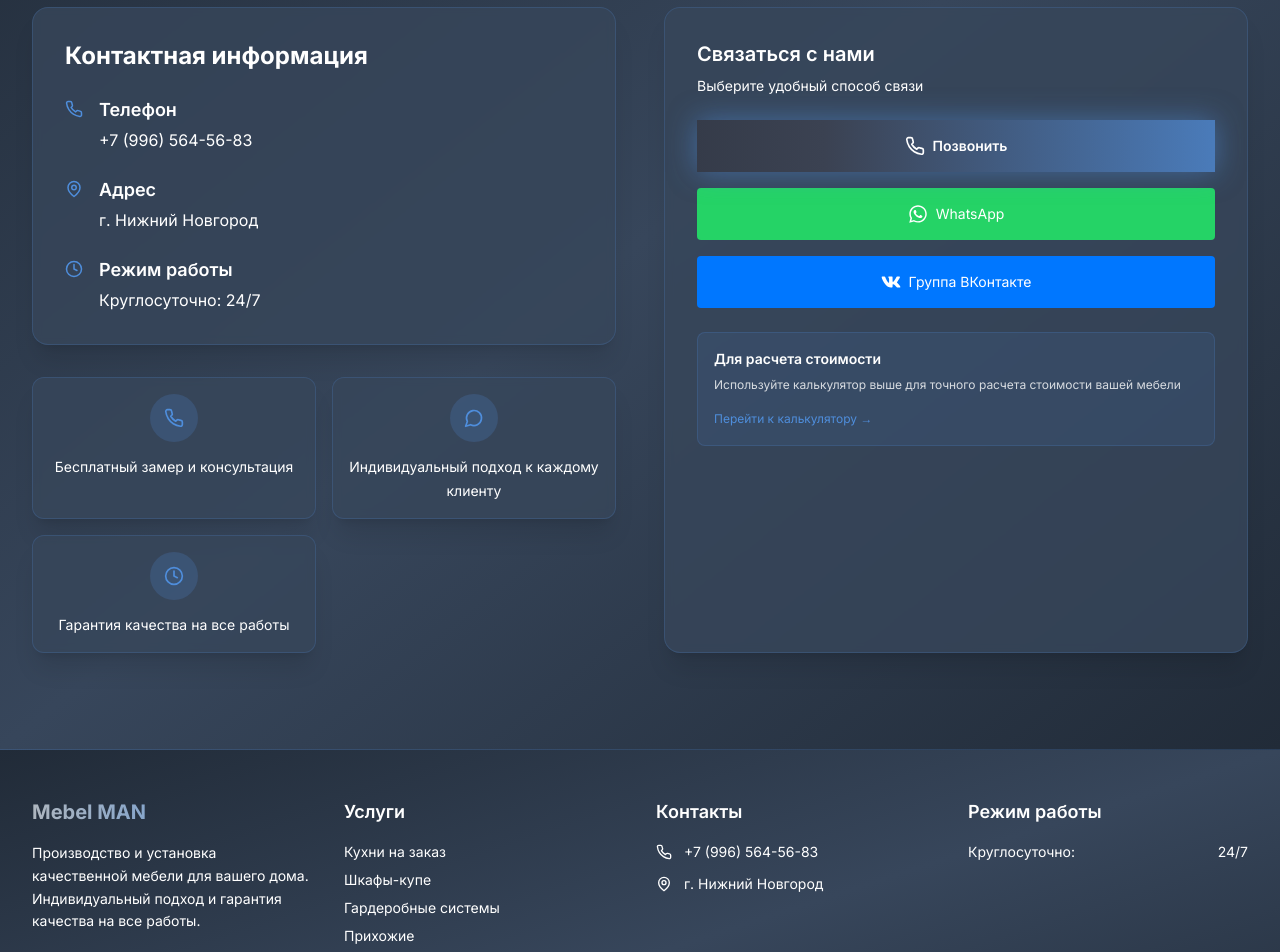
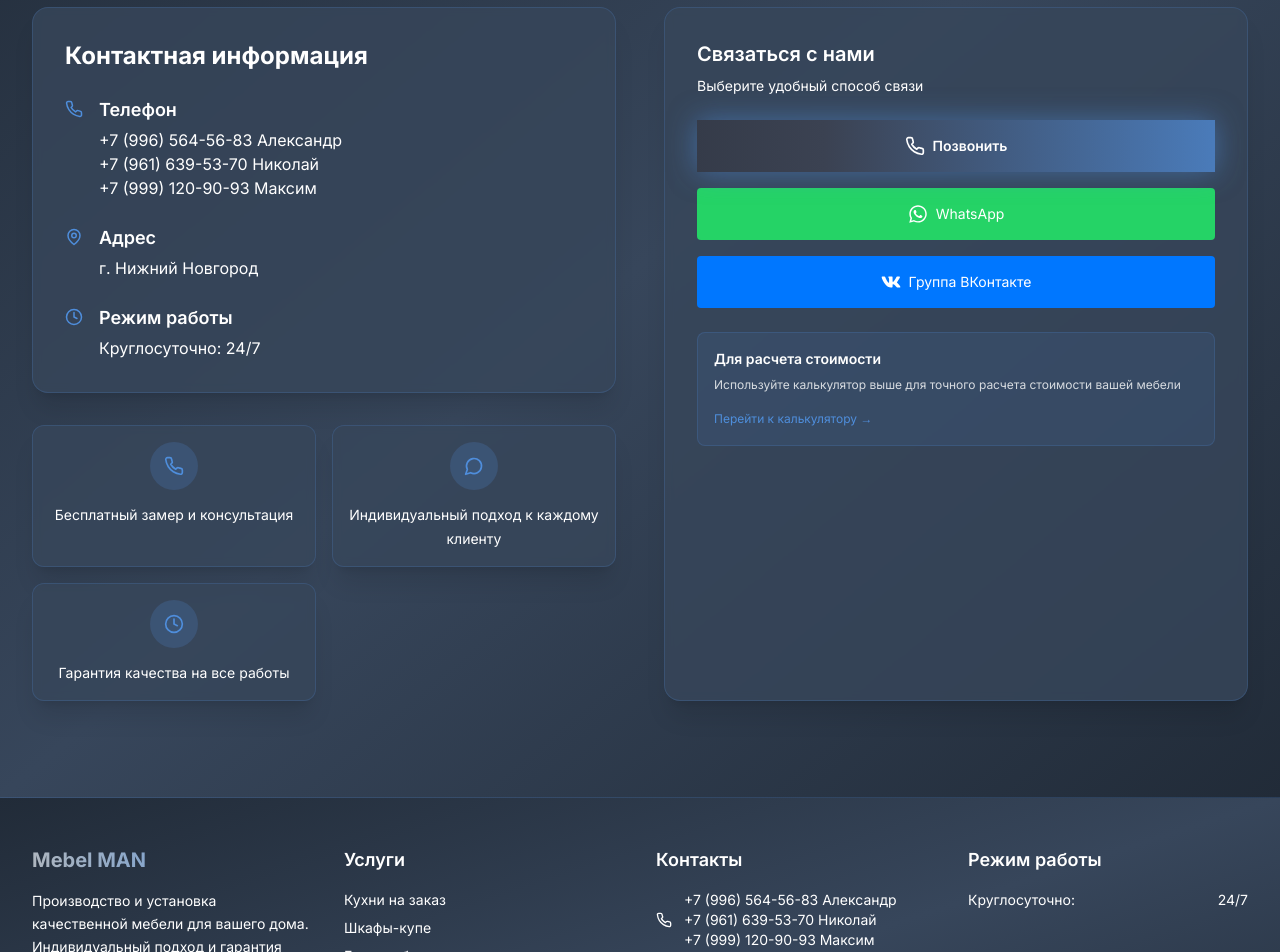
Before and after one commit to Alejandro750e/mebel-website, a Next.js app: page / in a window 1280 px wide. Shown: the part 4160-5112 px from the top of the page. Built offline with nearby package versions, Linux system fonts and the light colour scheme.

Commit message:
Добавлены номера телефонов с именами в контактную информацию и подвал сайта

```diff
--- a/src/components/Contact.tsx
+++ b/src/components/Contact.tsx
@@ -63,14 +63,20 @@ export default function Contact() {
               <h3 className="text-xl sm:text-2xl font-bold text-white mb-4 sm:mb-6">Контактная информация</h3>
 
               <div className="space-y-4 sm:space-y-6">
+                {/* Телефоны */}
                 <div className="flex items-start space-x-3 sm:space-x-4">
                   <Phone size={18} className="text-[#4F8EDC] mt-1 flex-shrink-0" />
                   <div>
                     <h4 className="text-base sm:text-lg font-semibold text-white mb-1">Телефон</h4>
-                    <p className="text-sm sm:text-base text-white">+7 (996) 564-56-83</p>
+                    <p className="text-sm sm:text-base text-white">
+                      +7 (996) 564-56-83 Александр<br />
+                      +7 (961) 639-53-70 Николай<br />
+                      +7 (999) 120-90-93 Максим
+                    </p>
                   </div>
                 </div>
 
+                {/* Адрес */}
                 <div className="flex items-start space-x-3 sm:space-x-4">
                   <MapPin size={18} className="text-[#4F8EDC] mt-1 flex-shrink-0" />
                   <div>
@@ -79,6 +85,7 @@ export default function Contact() {
                   </div>
                 </div>
 
+                {/* Режим работы */}
                 <div className="flex items-start space-x-3 sm:space-x-4">
                   <Clock size={18} className="text-[#4F8EDC] mt-1 flex-shrink-0" />
                   <div>
--- a/src/components/Footer.tsx
+++ b/src/components/Footer.tsx
@@ -32,7 +32,11 @@ export default function Footer() {
             <div className="space-y-3 text-sm">
               <div className="flex items-center space-x-3">
                 <Phone size={16} className="text-white" />
-                <span className="text-white">+7 (996) 564-56-83</span>
+                <div className="text-white">
+                  <div>+7 (996) 564-56-83 Александр</div>
+                  <div>+7 (961) 639-53-70 Николай</div>
+                  <div>+7 (999) 120-90-93 Максим</div>
+                </div>
               </div>
               <div className="flex items-center space-x-3">
                 <MapPin size={16} className="text-white" />
```
